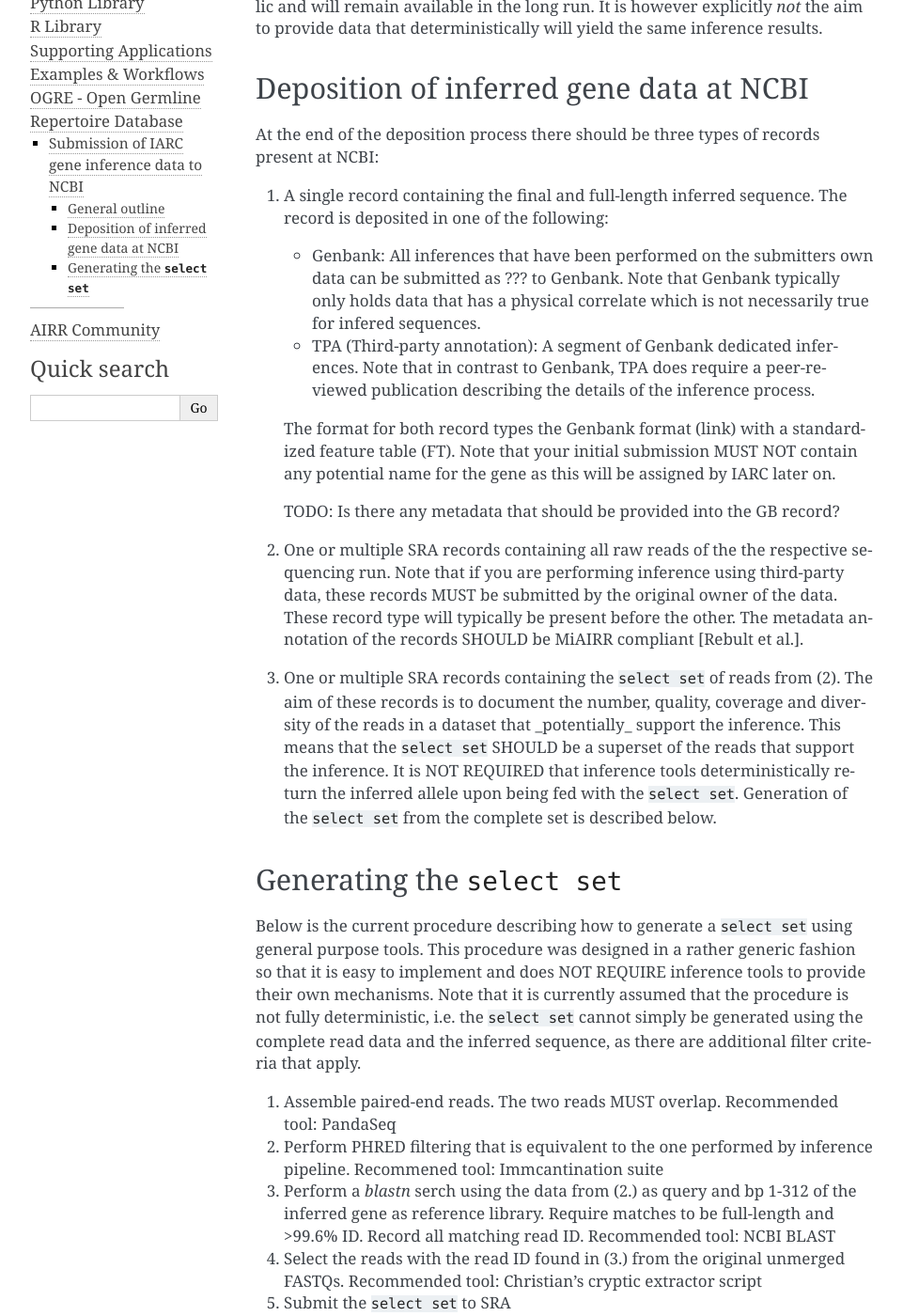
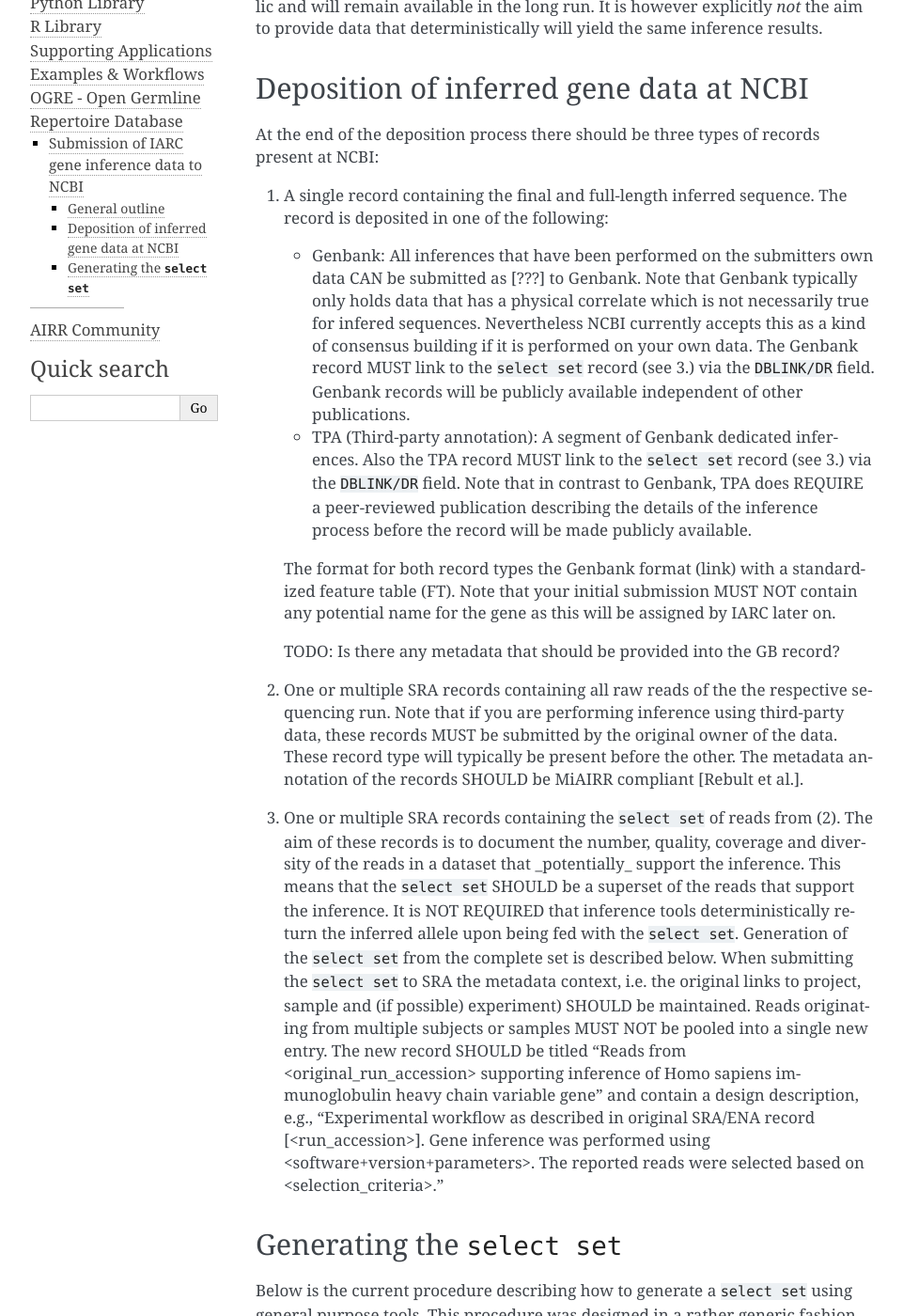
Before and after one commit to airr-community/airr-standards, a Sphinx documentation site: the page built from docs/ogre/iarc_submission_ncbi.rst, in a window 1280 px wide and 1400 px high, scrolled down 420 px. Shown: the whole window at 94% size, without its empty margins (148-1109 px from the left). Built offline with Sphinx 7.4.7, drawn with Linux system fonts in a browser that asks for light colours; pages that are not in the unit, such as notebooks, are missing from menus; some of the changed text lies outside the part shown.

Commit message:
Expand INSDC submission doc for inferred genes

```diff
--- a/docs/ogre/iarc_submission_ncbi.rst
+++ b/docs/ogre/iarc_submission_ncbi.rst
@@ -28,14 +28,21 @@ records present at NCBI:
    sequence. The record is deposited in one of the following:
 
    *  Genbank: All inferences that have been performed on the
-      submitters own data can be submitted as ??? to Genbank. Note that
-      Genbank typically only holds data that has a physical correlate
-      which is not necessarily true for infered sequences.
+      submitters own data CAN be submitted as [???] to Genbank. Note
+      that Genbank typically only holds data that has a physical
+      correlate which is not necessarily true for infered sequences.
+      Nevertheless NCBI currently accepts this as a kind of consensus
+      building if it is performed on your own data. The Genbank record
+      MUST link to the ``select set`` record (see 3.) via the
+      ``DBLINK/DR`` field. Genbank records will be publicly available
+      independent of other publications.
 
    *  TPA (Third-party annotation): A segment of Genbank dedicated
-      inferences. Note that in contrast to Genbank, TPA does require
-      a peer-reviewed publication describing the details of the
-      inference process.
+      inferences. Also the TPA record MUST link to the ``select set``
+      record (see 3.) via the ``DBLINK/DR`` field. Note that in contrast
+      to Genbank, TPA does REQUIRE a peer-reviewed publication
+      describing the details of the inference process before the record
+      will be made publicly available.
 
    The format for both record types the Genbank format (link) with
    a standardized feature table (FT). Note that your initial submission
@@ -54,11 +61,23 @@ records present at NCBI:
 
 3. One or multiple SRA records containing the ``select set`` of reads
    from (2). The aim of these records is to document the number,
-   quality, coverage and diversity of the reads in a dataset that _potentially_  support the inference. This means that the
+   quality, coverage and diversity of the reads in a dataset that
+   _potentially_  support the inference. This means that the
    ``select set`` SHOULD be a superset of the reads that support the
-   inference. It is NOT REQUIRED that inference tools deterministically return the inferred allele upon being fed with the ``select set``.
+   inference. It is NOT REQUIRED that inference tools deterministically
+   return the inferred allele upon being fed with the ``select set``.
    Generation of the ``select set`` from the complete set is described
-   below.
+   below. When submitting the ``select set`` to SRA the metadata
+   context, i.e. the original links to project, sample and
+   (if possible) experiment) SHOULD be maintained. Reads originating
+   from multiple subjects or samples MUST NOT be pooled into a single
+   new entry. The new record SHOULD be titled "Reads from
+   <original_run_accession> supporting inference of Homo sapiens
+   immunoglobulin heavy chain variable gene” and contain a design
+   description, e.g., “Experimental workflow as described in original
+   SRA/ENA record [<run_accession>]. Gene inference was performed
+   using <software+version+parameters>. The reported reads were
+   selected based on <selection_criteria>.”
 
 
 Generating the ``select set``
@@ -71,7 +90,10 @@ REQUIRE inference tools to provide their own mechanisms. Note that it
 is currently assumed that the procedure is not fully deterministic,
 i.e. the ``select set`` cannot simply be generated using the complete
 read data and the inferred sequence, as there are additional filter
-criteria that apply.
+criteria that apply. In addition the ``select set`` SHOULD not be
+subject to any modifications that are not listed below. This includes
+UMI-based consensus building or other aggregation steps that are not
+fully transparent to a third-party.
 
 1. Assemble paired-end reads. The two reads MUST overlap. Recommended
    tool: PandaSeq
@@ -82,5 +104,7 @@ criteria that apply.
    full-length and >99.6% ID. Record all matching read ID. Recommended
    tool: NCBI BLAST
 4. Select the reads with the read ID found in (3.) from the original
-   unmerged FASTQs. Recommended tool: Christian's cryptic extractor script
+   unmerged FASTQs. Note that each ``select set`` MUST be derived from
+   a single donor and sample. Recommended tool: Christian's cryptic
+   extractor script
 5. Submit the ``select set`` to SRA
```
